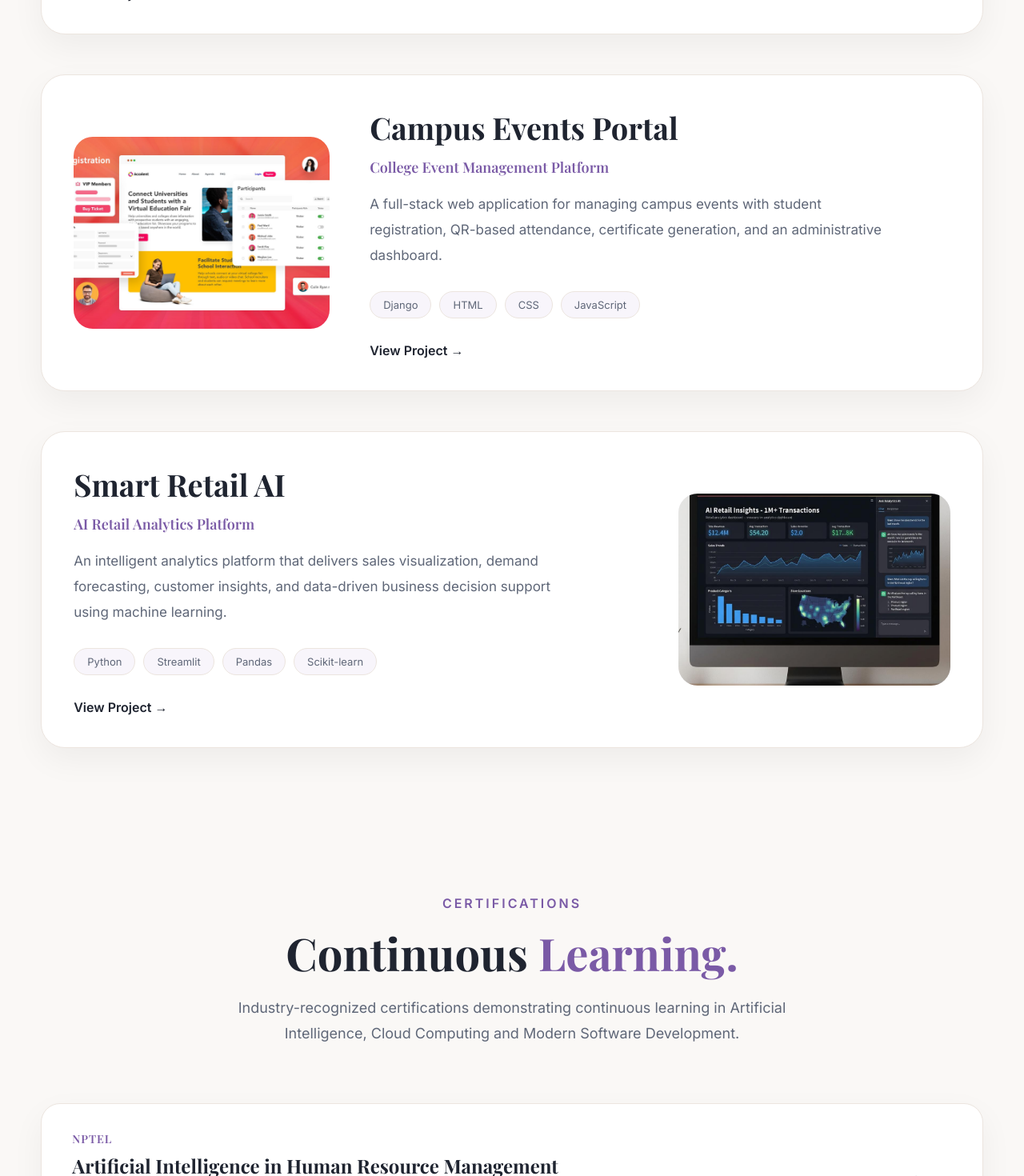
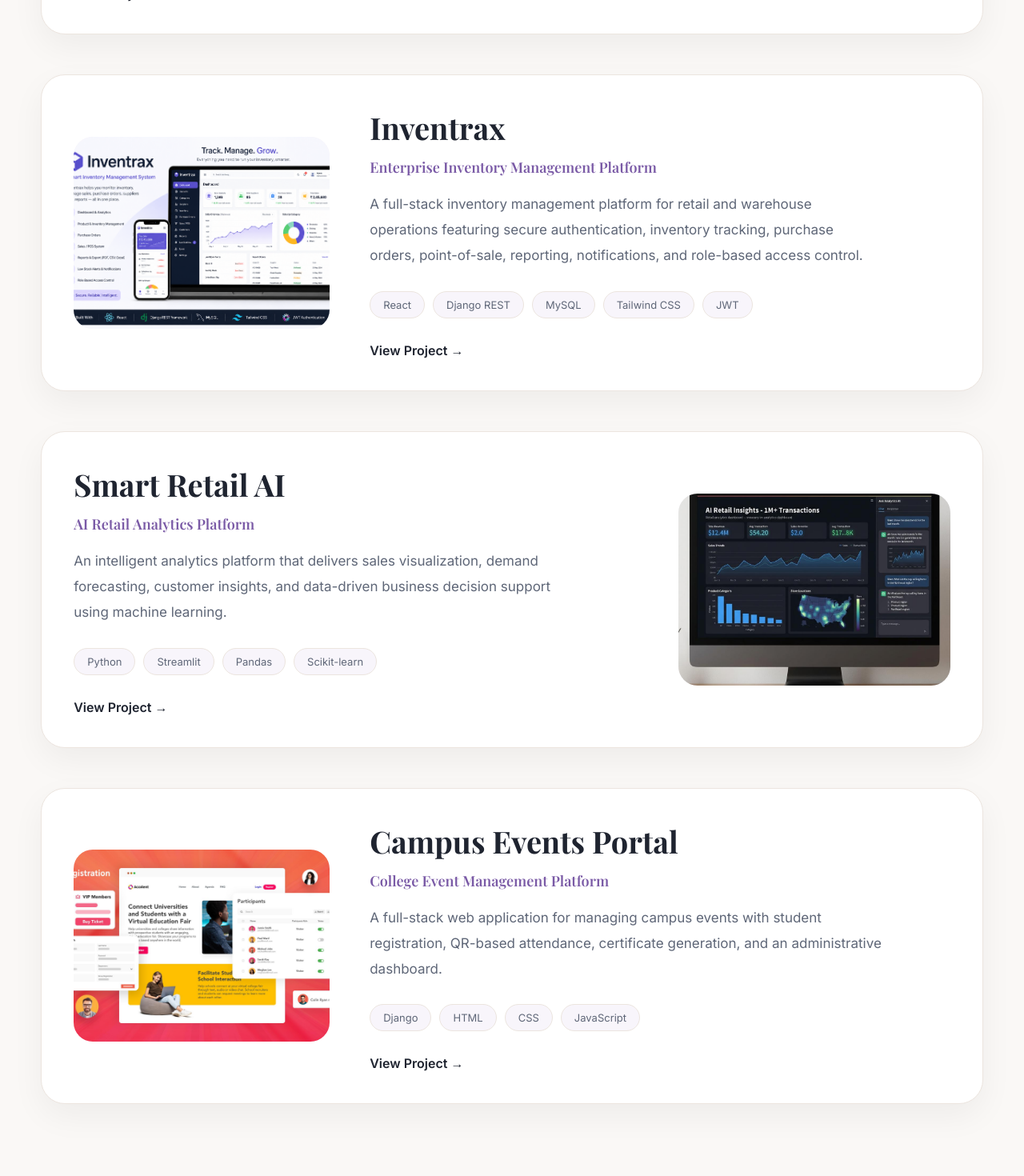
Before and after one commit to ruhaeilaf-33/ruha-portfolio, a React (Vite) app: page / in a window 1280 px wide. Shown: the part 3480-4950 px from the top of the page at 80% size. Built offline with nearby package versions, Linux system fonts and the light colour scheme.

Commit message:
Add InvenTrack project to portfolio

```diff
--- a/src/data/projects.ts
+++ b/src/data/projects.ts
@@ -34,17 +34,18 @@ export const projects = [
 
   {
     id: 3,
-    title: "Campus Events Portal",
-    subtitle: "College Event Management Platform",
+    title: "Inventrax",
+    subtitle: "Enterprise Inventory Management Platform",
     description:
-      "A full-stack web application for managing campus events with student registration, QR-based attendance, certificate generation, and an administrative dashboard.",
-    image: "/project-images/campus.png",
-    github: "https://github.com/ruhaeilaf-33/campus_events_portal",
+      "A full-stack inventory management platform for retail and warehouse operations featuring secure authentication, inventory tracking, purchase orders, point-of-sale, reporting, notifications, and role-based access control.",
+    image: "/project-images/inventrax.png",
+    github: "https://github.com/ruhaeilaf-33/InventoryManagementSystem",
     tech: [
-      "Django",
-      "HTML",
-      "CSS",
-      "JavaScript"
+      "React",
+      "Django REST",
+      "MySQL",
+      "Tailwind CSS",
+      "JWT"
     ]
   },
 
@@ -62,5 +63,21 @@ export const projects = [
       "Pandas",
       "Scikit-learn"
     ]
+  },
+
+  {
+    id: 5,
+    title: "Campus Events Portal",
+    subtitle: "College Event Management Platform",
+    description:
+      "A full-stack web application for managing campus events with student registration, QR-based attendance, certificate generation, and an administrative dashboard.",
+    image: "/project-images/campus.png",
+    github: "https://github.com/ruhaeilaf-33/campus_events_portal",
+    tech: [
+      "Django",
+      "HTML",
+      "CSS",
+      "JavaScript"
+    ]
   }
 ];
```
Also changed, not shown: public/project-images/inventrax.png (added).
